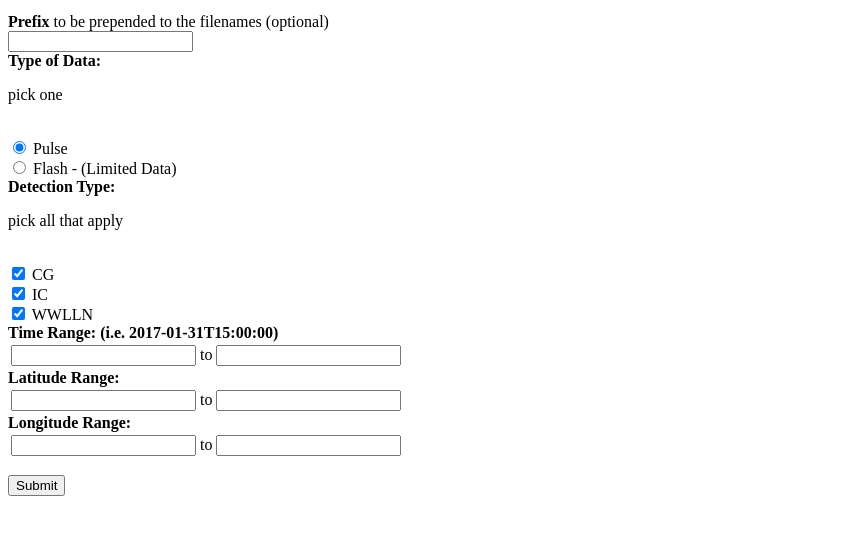
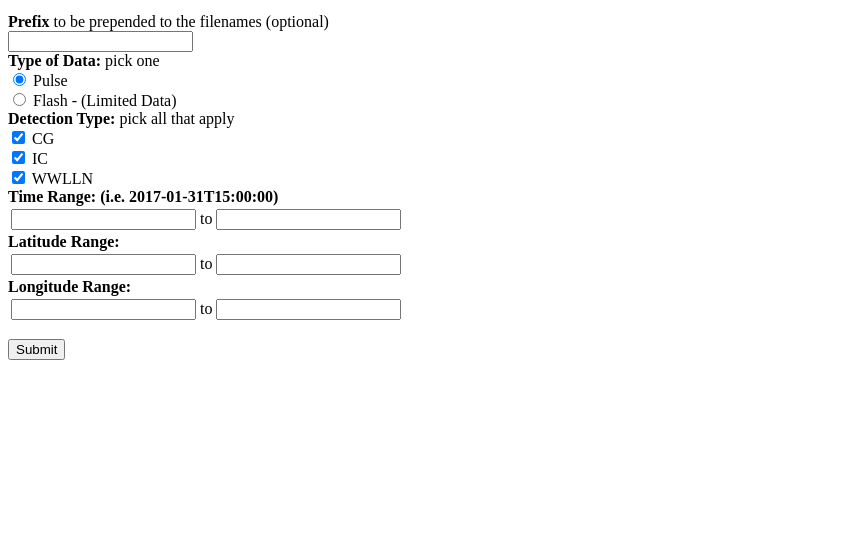
Before and after one commit to kwong70/lxarchives-, a plain HTML site: page index.html in a window 1280 px wide. Shown: the part 137-672 px from the top of the page, without its empty margins (0-863 px from the left). Drawn offline with Linux system fonts and the light colour scheme.

Commit message:
html changes

```diff
--- a/index.html
+++ b/index.html
@@ -21,13 +21,13 @@
 	  <BR>
 	  </div>
 	  <div>
-	  		<b>Type of Data:</b><p> pick one</p><br>
+	  		<b>Type of Data:</b> pick one<br>
 	  	  	<input type="radio" name="ltType" value="pulse" checked> Pulse<br>
   			<input type="radio" name="ltType" value="flash"> Flash - (Limited Data) <br>
 	  </div>
 
 	  <div>
-	  		<b>Detection Type: </b><p>pick all that apply</p><br>
+	  		<b>Detection Type: </b>pick all that apply<br>
 	  		<input type="checkbox" name="cg" value="true" checked> CG<br>
   			<input type="checkbox" name="ic" value="true" checked> IC<br>
   			<input type="checkbox" name="wwlln" value="true" checked> WWLLN<br>
```
